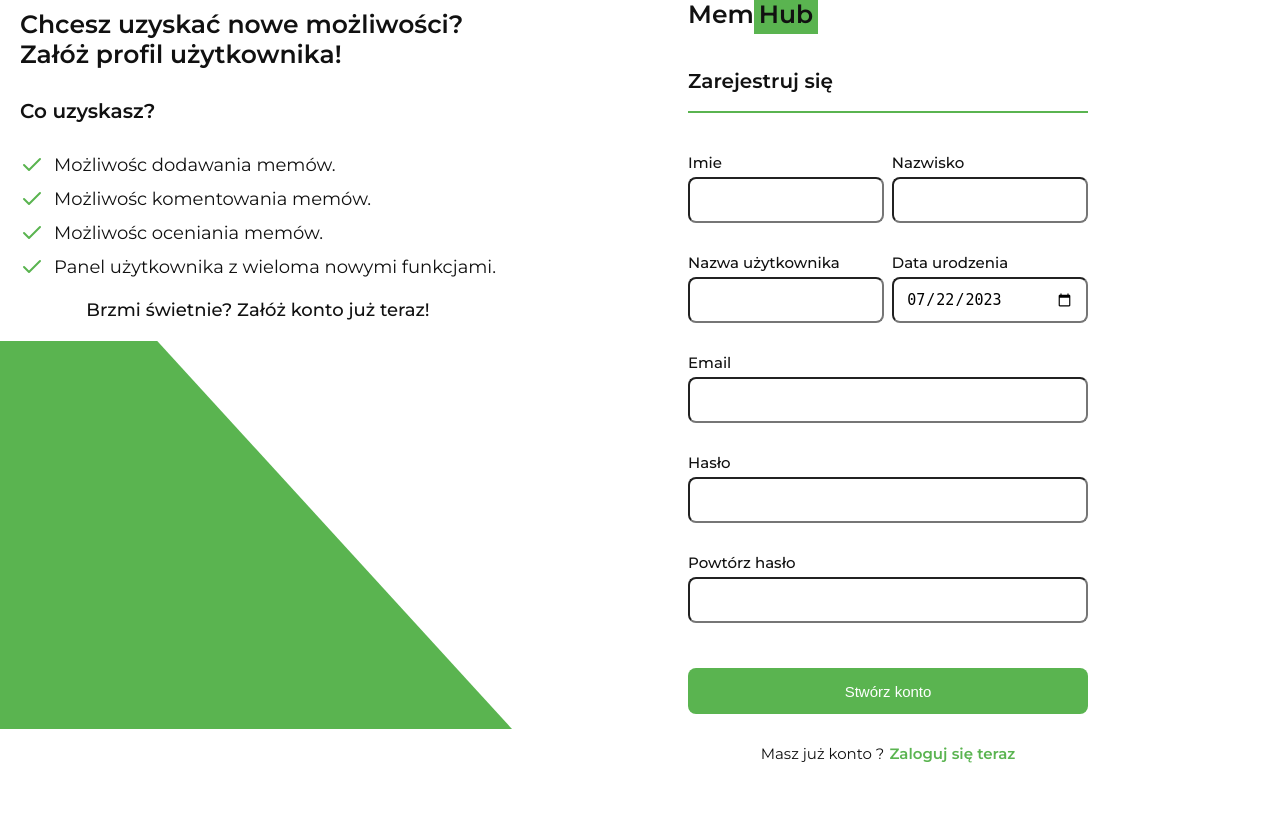
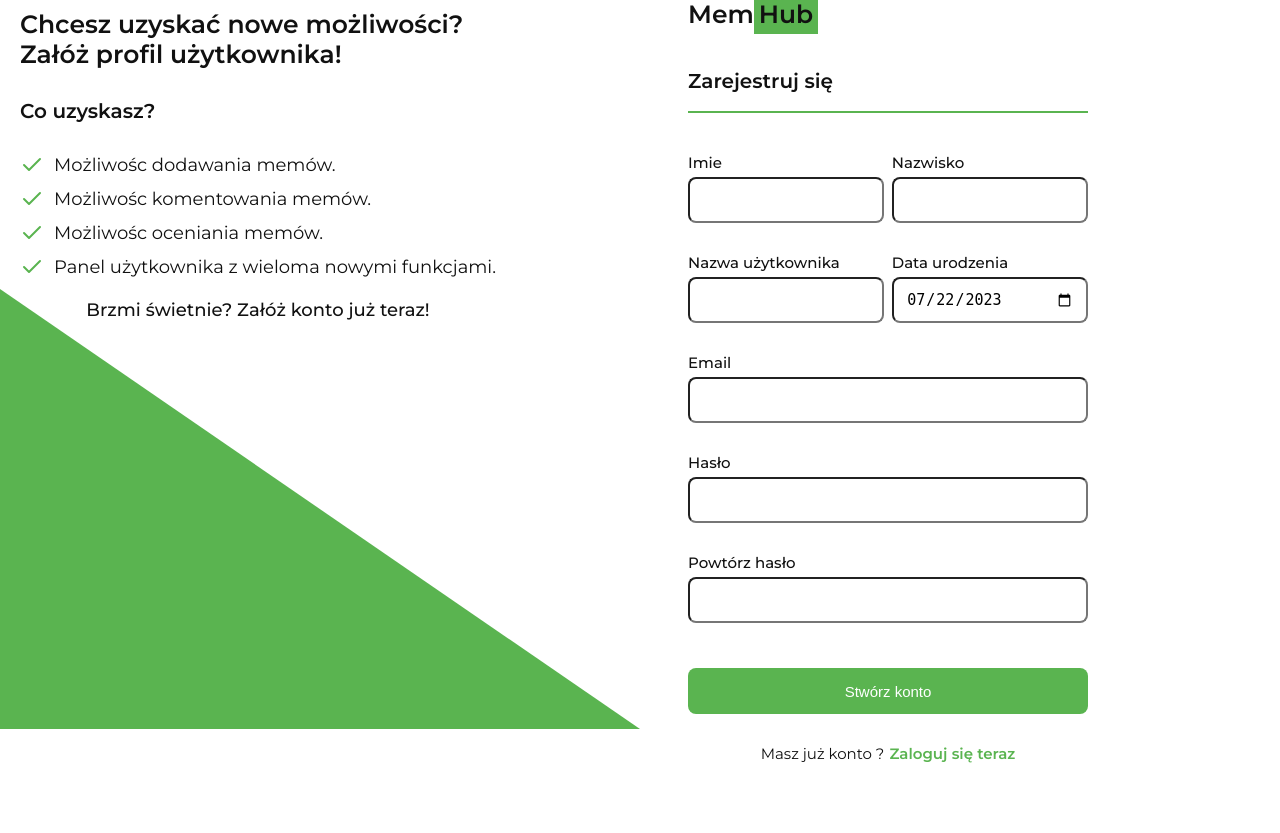
Before and after one commit to HaQ23/memwebsite, a PHP site: page /signUp.html in a window 1280 px wide. Shown: the part 71-904 px from the top of the page. Run offline with PHP 8.4, Linux system fonts and the light colour scheme; style sheets or scripts are compiled from the project's sources.

```diff
--- a/src/sass/signIn.scss
+++ b/src/sass/signIn.scss
@@ -120,8 +120,6 @@
 		}
 	}
 	.encourage-register {
-		position: relative;
-		z-index: 5;
 		display: none;
 		padding: 0 0 2rem 2rem;
 		background-color: var(--white-bg);
@@ -160,6 +158,7 @@
 
 @media (min-width: 992px) {
 	.signUp-main {
+		position: relative;
 		display: grid;
 		grid-template-columns: max-content 1fr;
 		align-items: flex-start;
@@ -187,6 +186,16 @@
 	.bg-color-other {
 		position: absolute;
 		left: 0;
+		top: 45vh;
+		bottom: 0;
+		border-style: solid;
+		border-width: 55vh 0 0 50vw;
+		border-color: transparent transparent transparent var(--primary-color);
+	}
+}
+@media (min-width: 1400px) {
+	.bg-color-other {
+		top: 30vh;
 		bottom: 0;
 		border-style: solid;
 		border-width: 70vh 0 0 40vw;
```
